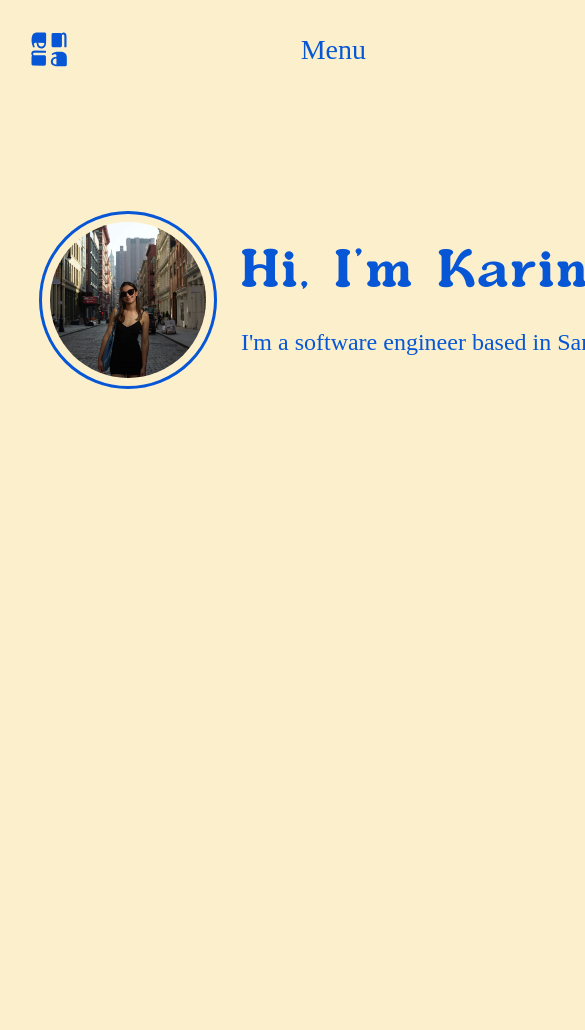
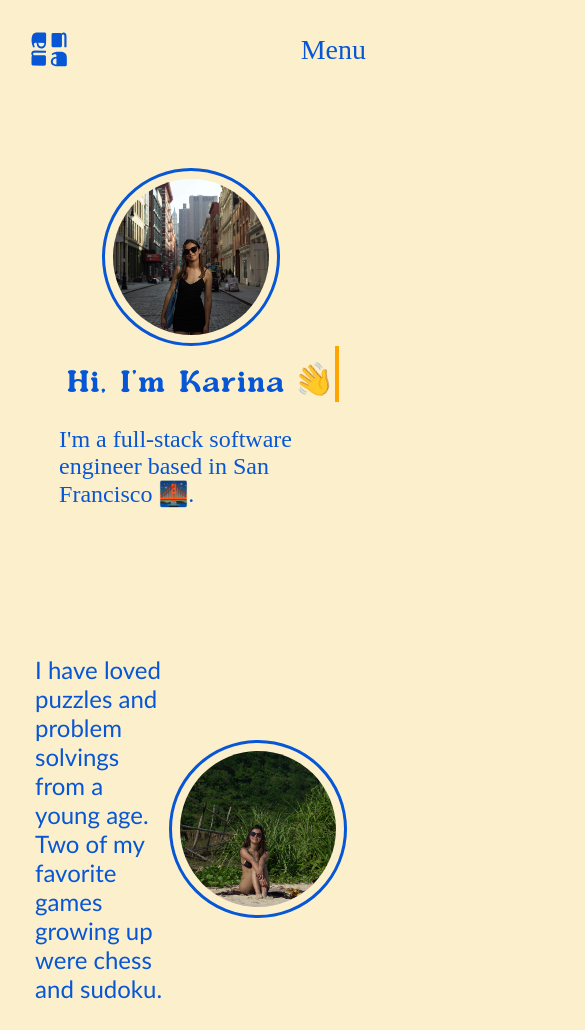
Before and after one commit to ksoerjanto/ksoerjanto.github.io, a plain HTML site: page index.html in a window 390 px wide. Shown: the top 1030 px of the page, 585 px wide, since content can reach past the window. Drawn offline with Linux system fonts and the light colour scheme; a web font is replaced by a local one.

Commit message:
add more to home page. fix some to responsive behavior.

```diff
--- a/home.css
+++ b/home.css
@@ -1,29 +1,41 @@
-#intro-container {
+.info-container {
     display: flex;
+    align-items: center;
+}
+
+.circular-img {
+    object-fit: cover;
+    width: 40vw;
+    aspect-ratio: 1 / 1;
+    border-radius: 50%;
+    padding: 8px;
+    border: 3px solid #0656d6;
 }
 
 #image-1 {
-    object-fit: cover;
-    width: 40vw;
-    height: 40vw;
-    border-radius: 50%;
-    padding: 8px;
-    border: 3px solid #0656d6;
-
     animation: borderIn 2s, enlarge 2s;
 }
 
-#text-content {
-    margin-left: 24px;
-    margin-top: 24px;
+.text-container {
+    display: flex;
+    flex-direction: column;
+    align-content: start;
+    justify-content: center;
 }
 
-#text-content p {
-    font-family: 'destine';
+.text-container p {
+    font-family:'Gill Sans', 'Gill Sans MT', Calibri, 'Trebuchet MS', sans-serif;
     font-size: 24px;
     color: #0656d6;
+}
 
-    animation: fadeIn 1s 3s backwards;
+#intro-text {
+    margin-left: 24px;
+}
+
+#intro-text p {
+    font-family: 'destine';
+    animation: fadeIn 1s 2s backwards;
 }
 
 #heading {
@@ -32,6 +44,7 @@
     font-family: 'aloevera';
     font-size: 56px;
     color: #0656d6;
+    margin: 0;
 }
 
 #hand-wave {
@@ -46,26 +59,44 @@
     align-items: center;
     font-family: 'destine';
     color: #0656d6;
-    animation: fadeIn 2.5s 1.5s backwards;
+    animation: fadeIn 2.5s 3s backwards;
     transition: 2s;
 }
 
 #down-arrow {
     width: 5vw;
-    animation: pointDown 3s 1.5s;
+    animation: pointDown 3s 1.5s infinite;
 }
 
 .typewriter {
+    width: fit-content;
     overflow: hidden; /* Ensures the content is not revealed until the animation */
     border-right: .15em solid orange; /* The typwriter cursor */
     white-space: nowrap; /* Ensures a single line. */
     margin: 0 auto; /* Gives that scrolling effect as the typing happens */
     letter-spacing: .05em; /* Adjust as needed */
     animation:
-        typing 3.5s steps(10, end),
+        typing 1.5s steps(15, end),
         blink-caret .75s step-end infinite;
 }
 
-@media screen and (max-width: 500px) {
+@media screen and (min-width: 1101px) and (max-width: 1200px) {
+    #heading {
+        font-size: 48px;
+    }
+}
 
+@media screen and (max-width: 1100px) {
+    #heading {
+        font-size: 32px;
+        padding-top: 16px;
+    }
+
+    #intro-container {
+        flex-direction: column;
+    }
+
+    #intro-text {
+        align-items: center;
+    }
 }
--- /dev/null
+++ b/home.js
@@ -0,0 +1,15 @@
+const downArrow = document.getElementById('arrow-container');
+const headingText = document.getElementById('heading');
+const introImg = document.getElementById('image-1');
+
+window.addEventListener('scroll', () => {
+    if (window.scrollY > 20 && downArrow) {
+        downArrow.style.opacity = '0';
+    }
+
+    let scrollSlow = window.scrollY / 5;
+    let imgWidth =  40 - Math.min(scrollSlow, 15);
+
+    //Changing CSS Width
+    introImg.style.width = imgWidth + "vw";
+});
--- a/index.html
+++ b/index.html
@@ -52,21 +52,30 @@
 
   <!------------ Page Content --------------->
   <div class="page-content">
-    <div id="intro-container">
-      <img id="image-1" src="assets/nyc.JPG">
-      <div id="text-content">
+
+    <div id="intro-container" class="info-container">
+      <img id="image-1" class="circular-img" src="assets/nyc.JPG">
+      <div id="intro-text" class="text-container">
         <div id="heading" class="typewriter">
           <div>Hi, I'm Karina</div>
           <div id="hand-wave">👋</div>
         </div>
-        <p>I'm a software engineer based in San Francisco</p>
+        <p>I'm a full-stack software engineer based in San Francisco 🌉.</p>
         <div id="arrow-container">
           <h2>scroll for more</h2>
           <img id="down-arrow" src="assets/arrow.svg">
         </div>
       </div>
     </div>
+
+    <div id="about-container" class="info-container">
+      <div id="about-text" class="text-container">
+        <p>I have loved puzzles and problem solvings from a young age. Two of my favorite games growing up were chess and sudoku.</p>
+      </div>
+      <img id="image-2" class="circular-img" src="assets/bali.JPG">
+    </div>
   </div>
+  <script src="home.js"></script>
   <script src="script.js"></script>
 </body>
 </html>
--- a/nav.css
+++ b/nav.css
@@ -5,12 +5,13 @@
     display: flex;
     justify-content: space-between;
     font-family: 'destine';
+    background-color: #fcf0cc;
 }
 
 #logo {
     width: 64px;
     height: 64px;
-    padding: 32px;
+    padding-left: 32px;
 }
 
 #menu-button {
@@ -19,7 +20,7 @@
     border: none;
     font-family: 'destine';
     font-size: 32px;
-    padding: 32px;
+    padding-right: 32px;
     transition: transform 0.5s;
 }
 
--- a/script.js
+++ b/script.js
@@ -1,17 +1,16 @@
-let menuOverlay = document.getElementById('menu-overlay');
-let image1 = document.getElementById('image-1');
-let downArrow = document.getElementById('arrow-container');
+const navBar = document.getElementById('nav-bar');
+const menuOverlay = document.getElementById('menu-overlay');
 
-window.addEventListener('scroll', () => {
-    if (window.scrollY > 20 && downArrow) {
-        downArrow.style.opacity = '0';
-    }
-});
+window.onbeforeunload = function () {
+    window.scrollTo(0, 0);
+}
 
 function toggleMenu(event) {
     if (!menuOverlay.style.height || menuOverlay.style.height === '0vh') {
         menuOverlay.style.height = '100vh';
+        navBar.style.backgroundColor = '#d3edb9';
     } else {
         menuOverlay.style.height = '0vh';
+        navBar.style.backgroundColor = '#fcf0cc';
     }
 };
--- a/styles.css
+++ b/styles.css
@@ -4,6 +4,8 @@ body {
     height: 200vh;
     margin: 0;
     position: relative;
+    display: flex;
+    justify-content: center;
 }
 
 a {
@@ -19,8 +21,17 @@ a:visited {
 }
 
 .page-content {
-    position: absolute;
-    left: 10vw;
-    top: 25vh;
+    width: 80vw;
+    padding-top: 84px;
     padding-bottom: 24px;
 }
+
+@media screen and (max-width: 800px) {
+    .page-content {
+        position: absolute;
+        width: 80vw;
+        left: 9vw;
+        top: 10vh;
+        padding-bottom: 24px;
+    }
+}
```
Also changed, not shown: career.css (+7 -2 lines).
